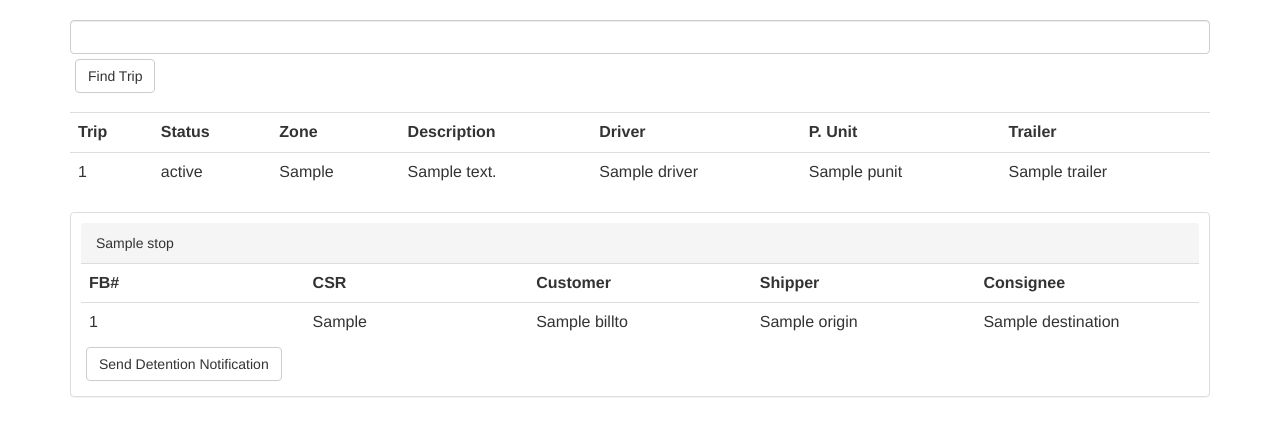
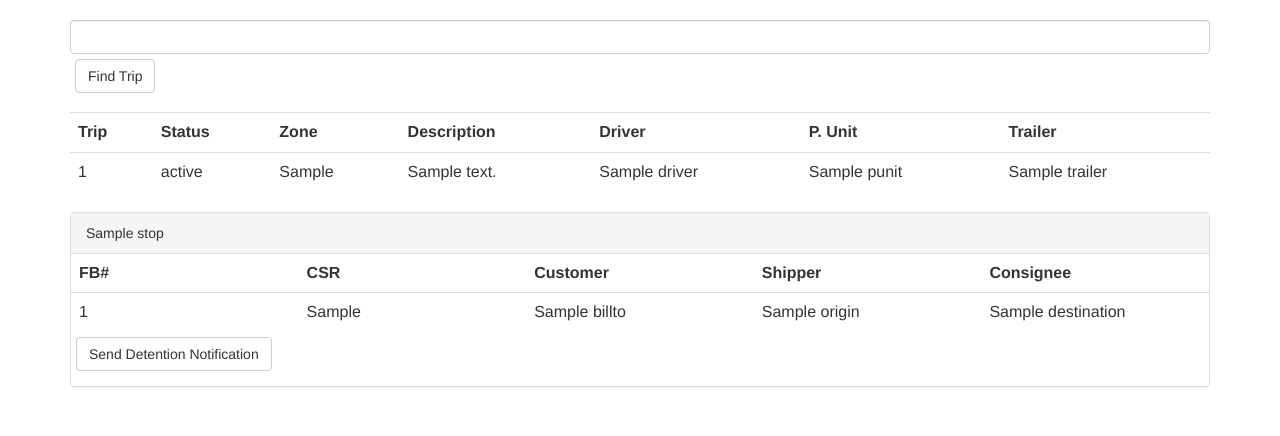
Before and after one commit to jwaltzjr/detention-emails, a Flask app: template app/templates/index.html in a window 1280 px wide. Shown: the part 52-488 px from the top of the page. Run offline with Flask 2, Linux system fonts and the light colour scheme; the template is opened without the code that fills it: values that come from a table or form of the project are taken from there, most other values are stand-ins (such as "Sample title", 1, 10 or a date in 2020); parts of the project's set-up code (start-up, migrations or seed data) failed here and were passed over; some libraries are stand-ins or nearby versions.

Commit message:
Change padding a bit

```diff
--- a/app/static/css/main.css
+++ b/app/static/css/main.css
@@ -3,7 +3,11 @@
 }
 
 .panel {
-  padding: 10px;
+  padding-bottom: 10px;
+}
+
+.panel table {
+  padding: 5px;
 }
 
 .fb-table td {
```
